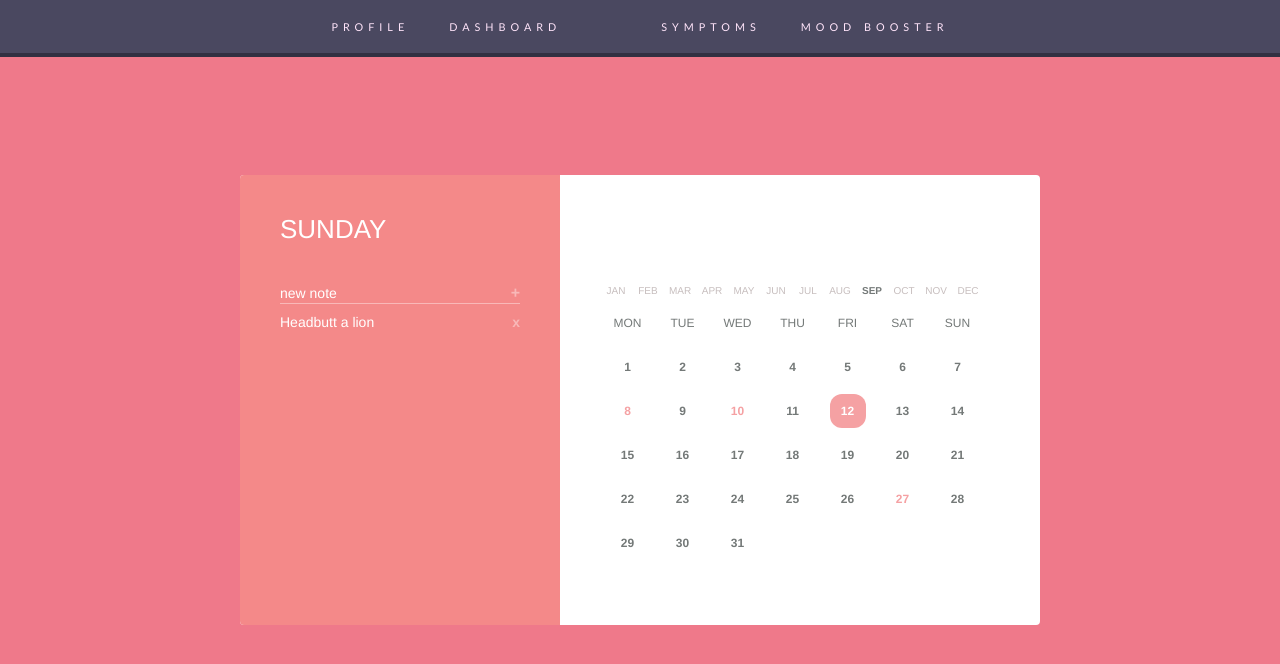
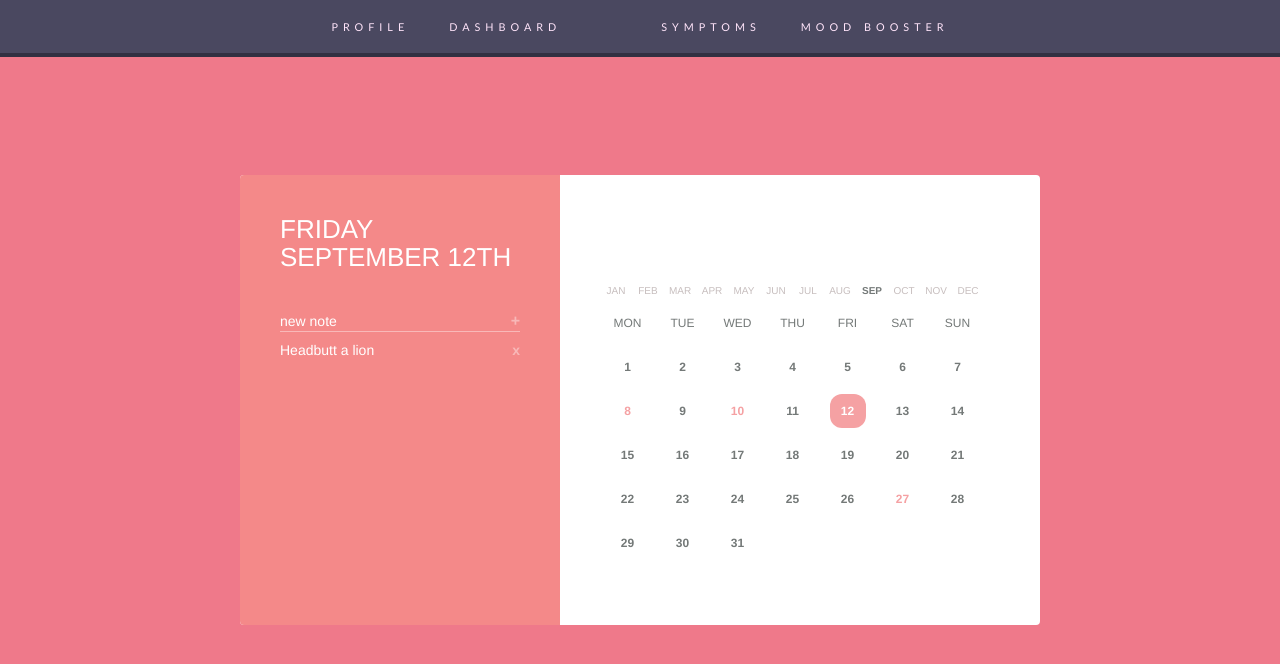
Before and after one commit to esther588/Code-Red, a plain HTML site: page homepage/homepage.html in a window 1280 px wide. Drawn offline with Linux system fonts and the light colour scheme.

Commit message:
repaste and add year

```diff
--- a/homepage/homepage.html
+++ b/homepage/homepage.html
@@ -20,11 +20,10 @@
             </nav>
         </header>
         <div class="calendar">
+
             <div class="col leftCol">
               <div class="content">
-                    <h1 class="date" id="currentDay">
-                        <span id="currentDate"></span>
-                    </h1>
+                <h1 class="date">Friday<span>September 12th</span></h1>
                 <div class="notes">
                   <p>
                     <input type="text" value="" placeholder="new note"/>
@@ -39,8 +38,7 @@
 
             <div class="col rightCol">
               <div class="content">
-                  <h2 class="year" id="currentYear">
-                  </h2>
+                <h2 class="year" id="currentYear"></h2>
                 <ul class="months">
                   <li><a href="#" title="Jan" data-value="1">Jan</a></li>
                   <li><a href="#" title="Feb" data-value="2">Feb</a></li>
```
Lines whose indentation alone changed are shown as unchanged.
